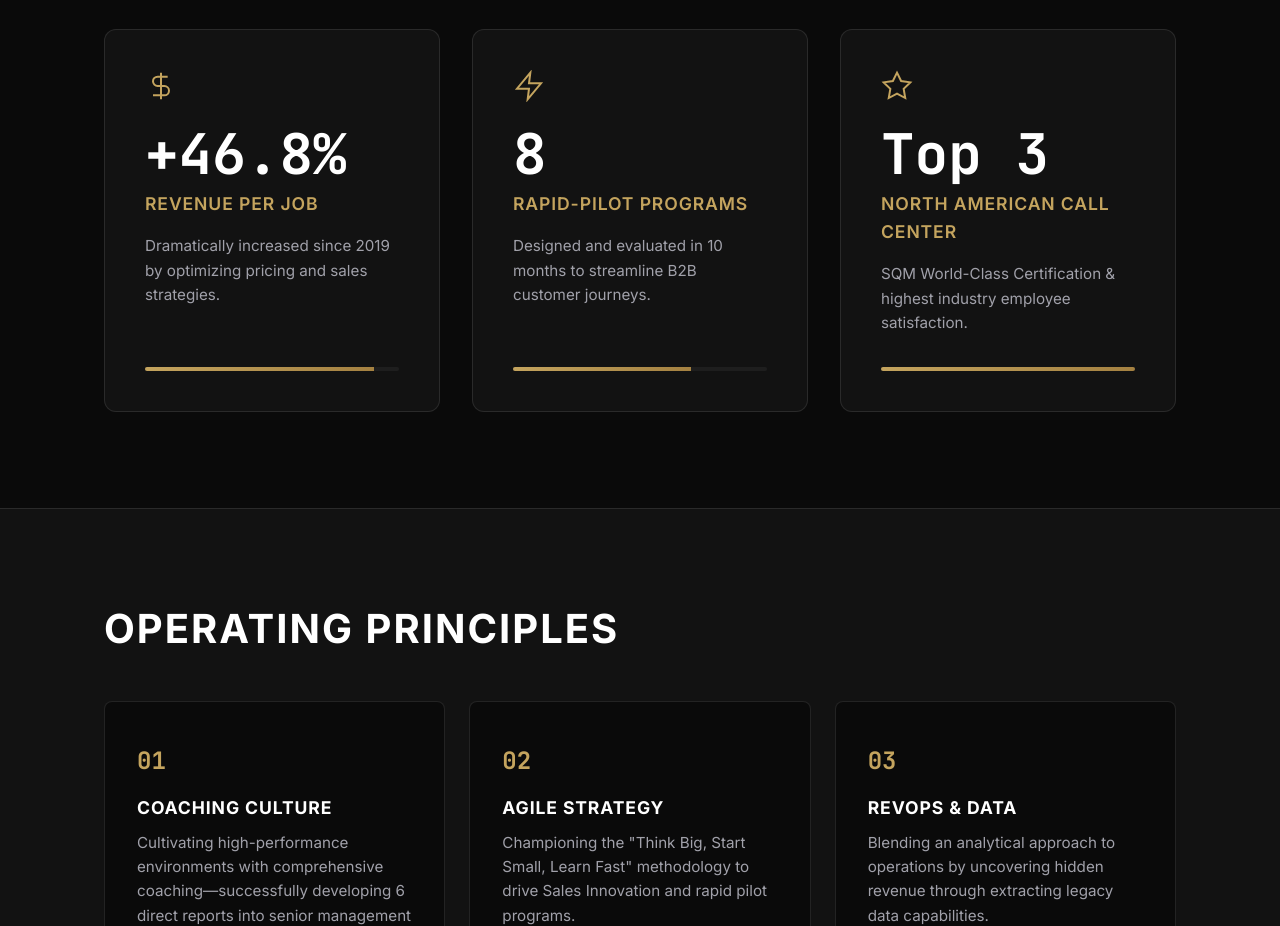
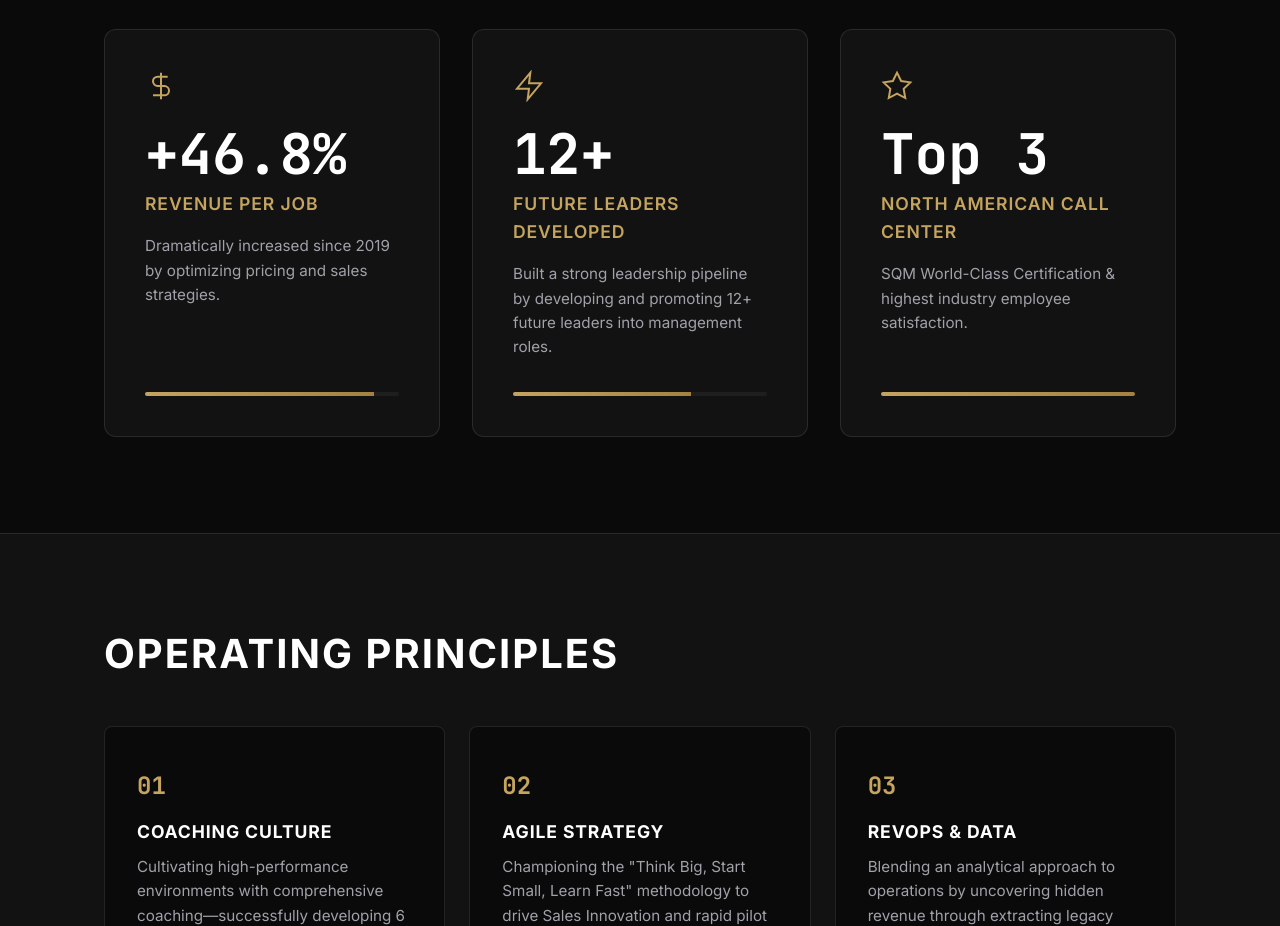
Before and after one commit to kelvenhwong/kelven-portfolio, a website: page index.html in a window 1280 px wide. Shown: the part 1412-2338 px from the top of the page. Drawn offline with Linux system fonts and the light colour scheme.

Commit message:
Update impact metrics: remove pilot programs, add future leaders developed

```diff
--- a/index.html
+++ b/index.html
@@ -100,9 +100,9 @@
                         <div class="metric-icon">
                             <svg viewBox="0 0 24 24" fill="none" stroke="currentColor" stroke-width="1.5"><polygon points="13 2 3 14 12 14 11 22 21 10 12 10 13 2"></polygon></svg>
                         </div>
-                        <div class="metric-value" data-target="8">0</div>
-                        <div class="metric-label">Rapid-Pilot Programs</div>
-                        <div class="metric-context">Designed and evaluated in 10 months to streamline B2B customer journeys.</div>
+                        <div class="metric-value" data-target="12" data-suffix="+">0</div>
+                        <div class="metric-label">Future Leaders Developed</div>
+                        <div class="metric-context">Built a strong leadership pipeline by developing and promoting 12+ future leaders into management roles.</div>
                         <div class="metric-bar"><div class="metric-bar-fill" data-width="70"></div></div>
                     </div>
                     <div class="metric-card reveal delay-3">
```
